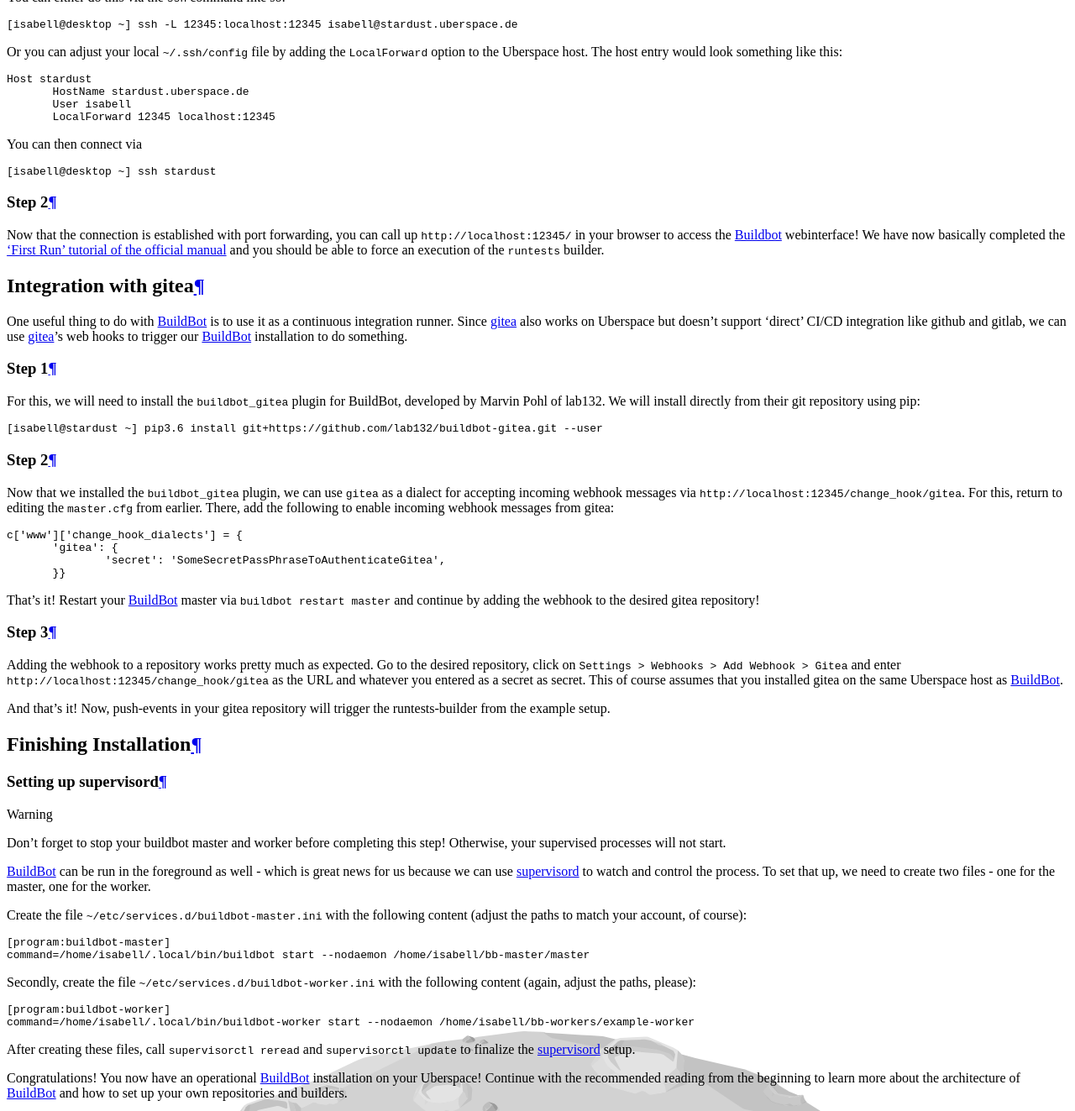
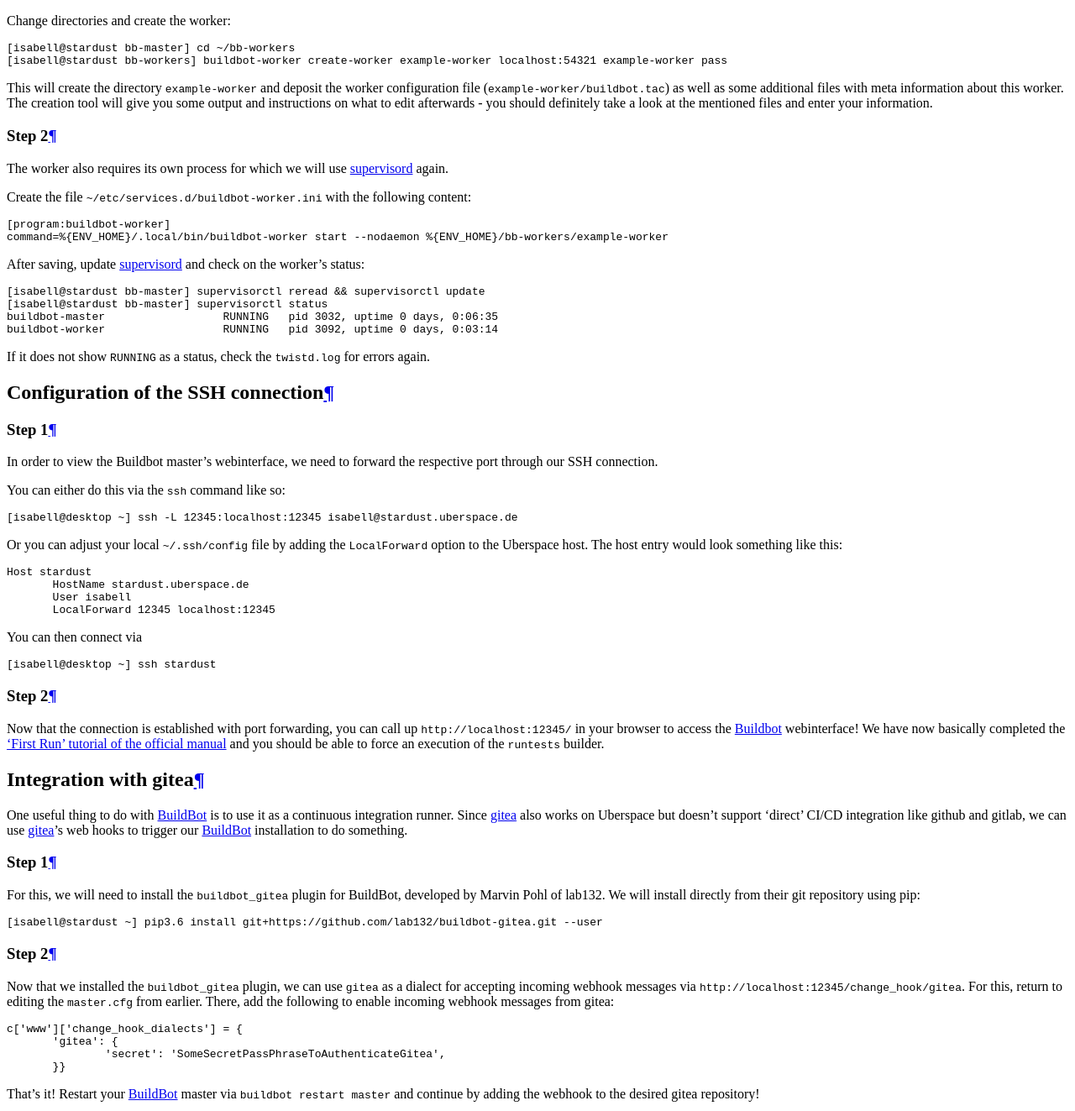
Before and after one commit to Uberspace/lab, a Sphinx documentation site: the page built from source/guide_buildbot.rst, in a window 1280 px wide and 1400 px high, scrolled down 3784 px, cut to the strip 0-1323 px from the top of the window. Shown: the whole strip at 84% size. Built offline with Sphinx 7.4.7 and the Read the Docs theme 2.0.0, drawn with Linux system fonts in a browser that asks for light colours; some of the changed text lies outside the part shown.

Commit message:
move supervisord configuration up, use ENV_HOME in service inis, add note regarding example config

```diff
--- a/source/guide_buildbot.rst
+++ b/source/guide_buildbot.rst
@@ -106,18 +106,45 @@
 
 Edit the file ``/home/isabell/bb-master/master/master.cfg``, which is basically a Python_ file. For now, we only need to change the ports. In ``c['www']``, change the port of the webinterface to ``12345`` (as selected before) and in ``c['protocols']``, change the port to ``54321``. That is going to be the port that the workers will communicate through. You should read through the rest of the options already, but leave things to their default values for now.
 
+.. note::This step will leave the ``hello world`` demo that Buildbot_ automatically enters into the configuration file intact. In combination with a worker, the example builder will clone the ``buildbot/hello-world`` github repository and run the ``test_hello.py`` script from that repository.
+
 Step 6
 ------
 
 That's it! Our master should be able to start now:
 
+.. note::We are starting buildbot with the ``--nodaemon`` option, forcing it to start in the foreground. We do this to avoid mistakes due to background processes when setting p supervisord in the next step. In order to continue with the guide, you'll need to terminate it using Ctrl+C after it starts successfully.
+
 ::
 
- [isabell@stardust bb-master] buildbot start master
+ [isabell@stardust bb-master] buildbot start --nodaemon master
  Following twistd.log until startup finished..
  The buildmaster appears to have (re)started correctly.
 
 If you don't get the same output, check the log at ``master/twistd.log`` for errors.
+
+Step 7
+------
+
+In this step, we will set up supervisord_ to take control of our Buildbot_ master.
+
+Create the file ``~/etc/services.d/buildbot-master.ini`` with the following content:
+
+::
+
+ [program:buildbot-master]
+ command=%{ENV_HOME}/.local/bin/buildbot start --nodaemon %{ENV_HOME}/bb-master/master
+
+After saving, update supervisord_ and check on the master's status:
+
+::
+
+ [isabell@stardust bb-master] supervisorctl reread && supervisorctl update
+ [isabell@stardust bb-master] supervisorctl status
+ buildbot-master                  RUNNING   pid 3032, uptime 0 days, 0:06:35
+
+If it does not show ``RUNNING`` as a status, check the ``twistd.log`` for errors again.
+
 
 Configuration of the worker
 ===========================
@@ -135,6 +162,29 @@
  [isabell@stardust bb-workers] buildbot-worker create-worker example-worker localhost:54321 example-worker pass
 
 This will create the directory ``example-worker`` and deposit the worker configuration file (``example-worker/buildbot.tac``) as well as some additional files with meta information about this worker. The creation tool will give you some output and instructions on what to edit afterwards - you should definitely take a look at the mentioned files and enter your information.
+
+Step 2
+------
+
+The worker also requires its own process for which we will use supervisord_ again.
+
+Create the file ``~/etc/services.d/buildbot-worker.ini`` with the following content:
+
+::
+
+ [program:buildbot-worker]
+ command=%{ENV_HOME}/.local/bin/buildbot-worker start --nodaemon %{ENV_HOME}/bb-workers/example-worker
+
+After saving, update supervisord_ and check on the worker's status:
+
+::
+
+ [isabell@stardust bb-master] supervisorctl reread && supervisorctl update
+ [isabell@stardust bb-master] supervisorctl status
+ buildbot-master                  RUNNING   pid 3032, uptime 0 days, 0:06:35
+ buildbot-worker                  RUNNING   pid 3092, uptime 0 days, 0:03:14
+
+If it does not show ``RUNNING`` as a status, check the ``twistd.log`` for errors again.
 
 
 Configuration of the SSH connection
@@ -210,31 +260,6 @@
 Finishing Installation
 ======================
 
-Setting up supervisord
-----------------------
-
-.. warning:: Don't forget to stop your buildbot master and worker before completing this step! Otherwise, your supervised processes will not start.
-
-
-
-BuildBot_ can be run in the foreground as well - which is great news for us because we can use supervisord_ to watch and control the process. To set that up, we need to create two files - one for the master, one for the worker.
-
-Create the file ``~/etc/services.d/buildbot-master.ini`` with the following content (adjust the paths to match your account, of course):
-
-::
-
- [program:buildbot-master]
- command=/home/isabell/.local/bin/buildbot start --nodaemon /home/isabell/bb-master/master
-
-Secondly, create the file ``~/etc/services.d/buildbot-worker.ini`` with the following content (again, adjust the paths, please):
-
-::
-
- [program:buildbot-worker]
- command=/home/isabell/.local/bin/buildbot-worker start --nodaemon /home/isabell/bb-workers/example-worker
-
-After creating these files, call ``supervisorctl reread`` and ``supervisorctl update`` to finalize the supervisord_ setup.
-
 Congratulations! You now have an operational BuildBot_ installation on your Uberspace! Continue with the recommended reading from the beginning to learn more about the architecture of BuildBot_ and how to set up your own repositories and builders.
 
 
```
